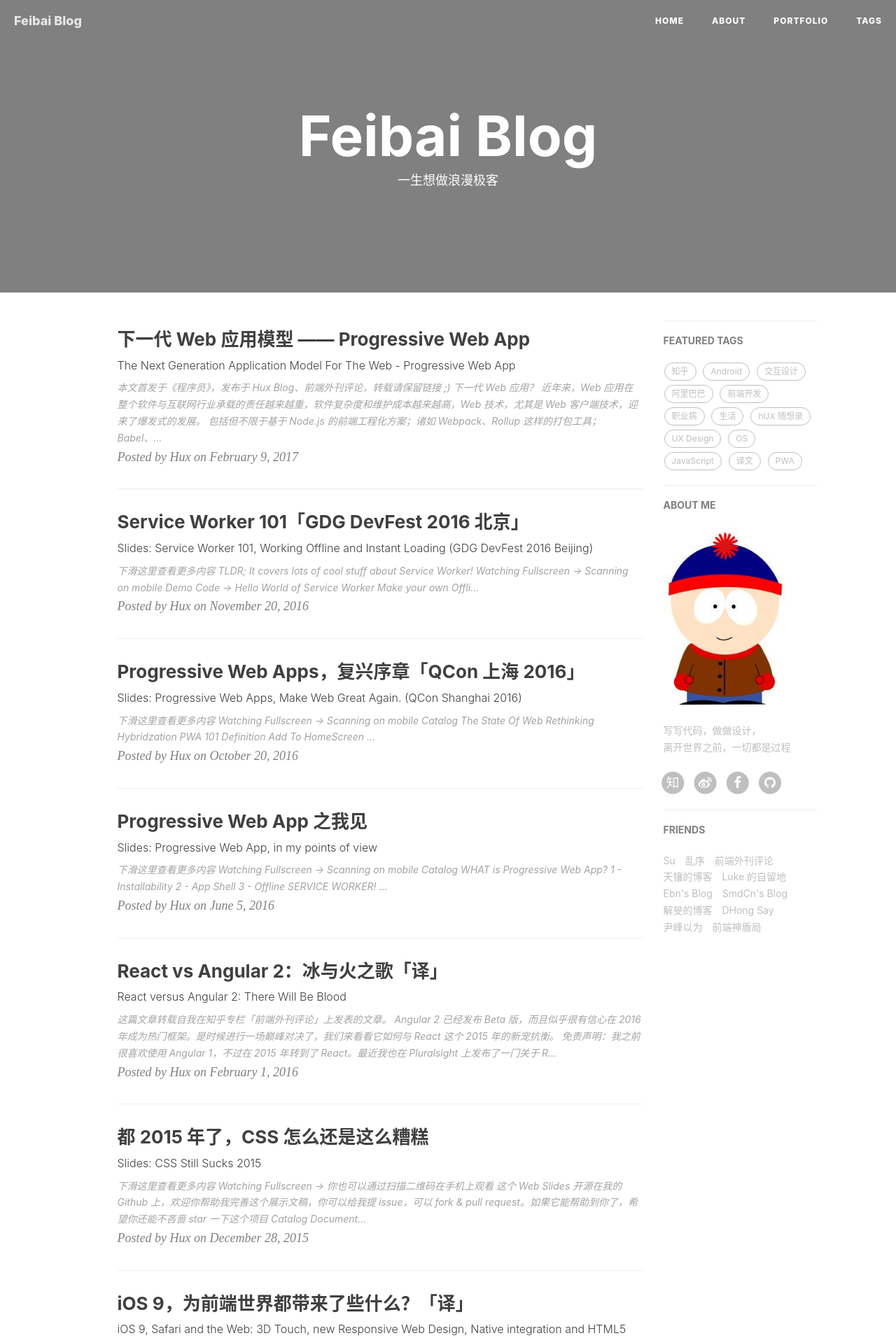
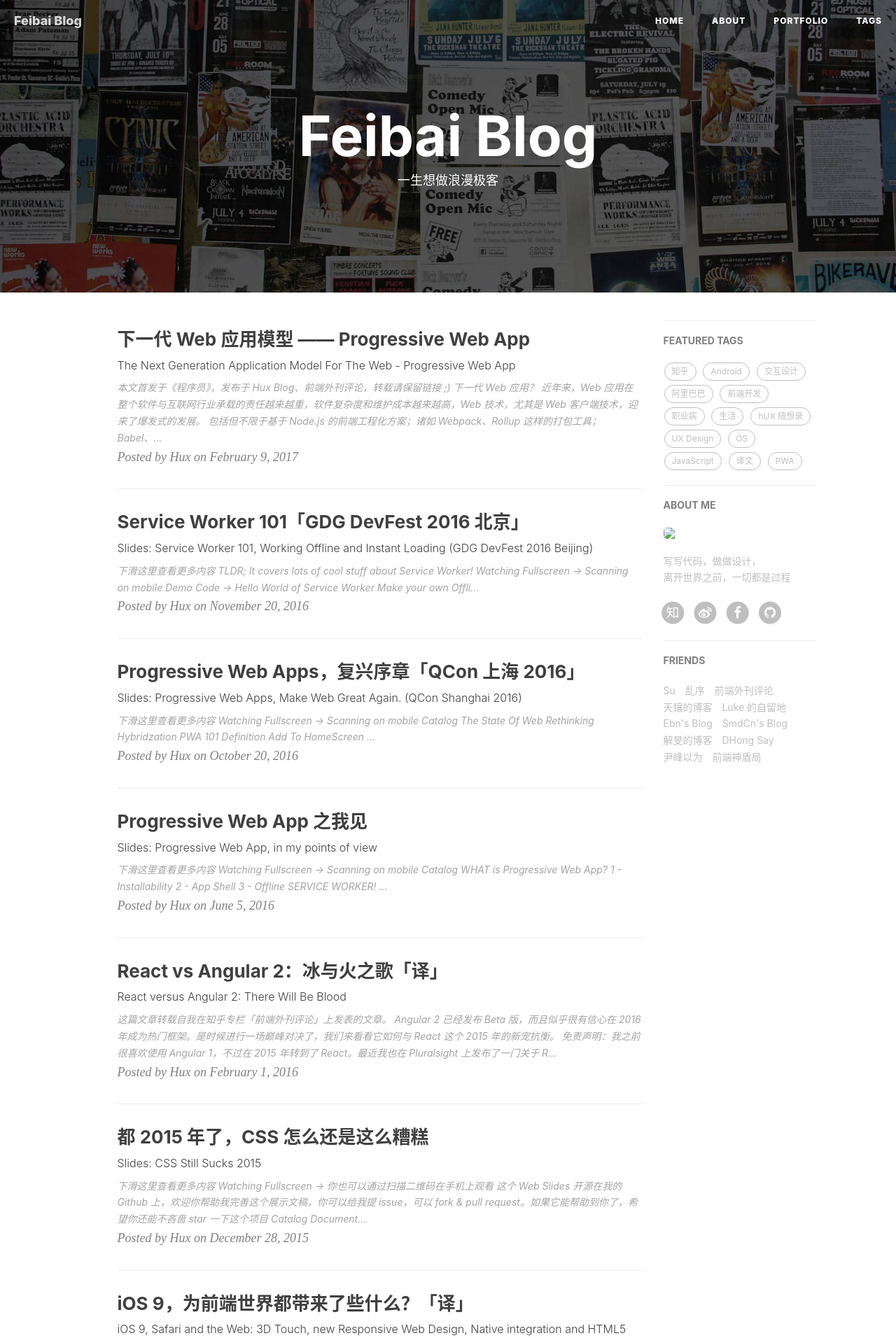
Before and after one commit to FeibHwang/my_Blog, a Jekyll site: the page built from index.html, in a window 1280 px wide. Shown: the top 1912 px of the page at 70% size. Built offline with Jekyll 4.4.1, drawn with Linux system fonts in a browser that asks for light colours; nearby versions of some CDN libraries; the list of posts is cut into pages by our own code; comment, search, counter and statistics services are not loaded.

Commit message:
add my photo

```diff
--- a/_config.yml
+++ b/_config.yml
@@ -1,7 +1,7 @@
 # Site settings
 title: Feibai Blog
 SEOTitle: 飞白的博客 | Feibai Blog
-header-img: my_Blog/img/home-bg.jpg
+header-img: img/home-bg.jpg
 email: feibai.hwang@outlook.com
 description: "关于前端与设计、黑客与画家 | 黄玄，Web & Mobile Lover，Front-End Engineer，UX Designer | 这里是 @Hux黄玄 的个人博客，与你一起发现更大的世界。"
 keyword: "黄玄, Hux黄玄, Hux, 鬼栈, huxpro, @huxpro, 黄玄的博客, Hux Blog, 博客, 个人网站, 互联网, 前端, 设计, 产品, 肖玉, Lynn, 肖玉的男朋友"
@@ -71,7 +71,7 @@
 # Sidebar settings
 sidebar: true                           # whether or not using Sidebar.
 sidebar-about-description: "写写代码，做做设计，<br>离开世界之前，一切都是过程"
-sidebar-avatar: /img/avatar-hux.jpg      # use absolute URL, seeing it's used in both `/` and `/about/`
+sidebar-avatar: my_Blog/img/avatar-hux.jpg      # use absolute URL, seeing it's used in both `/` and `/about/`
 
 
 
```
